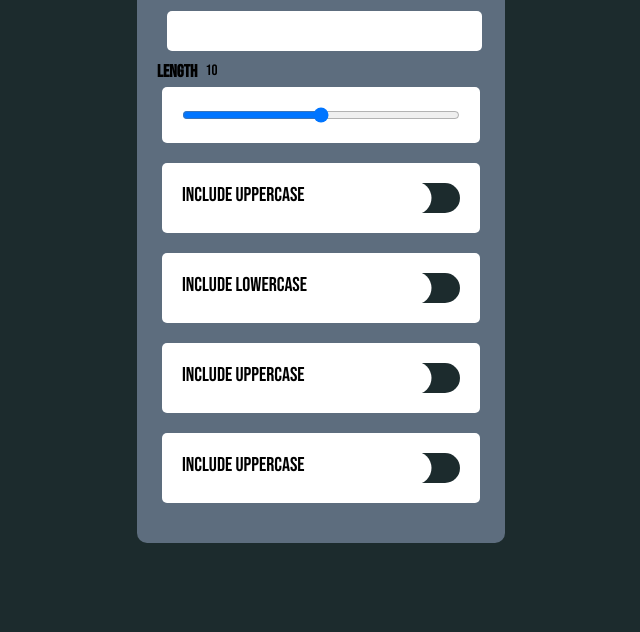
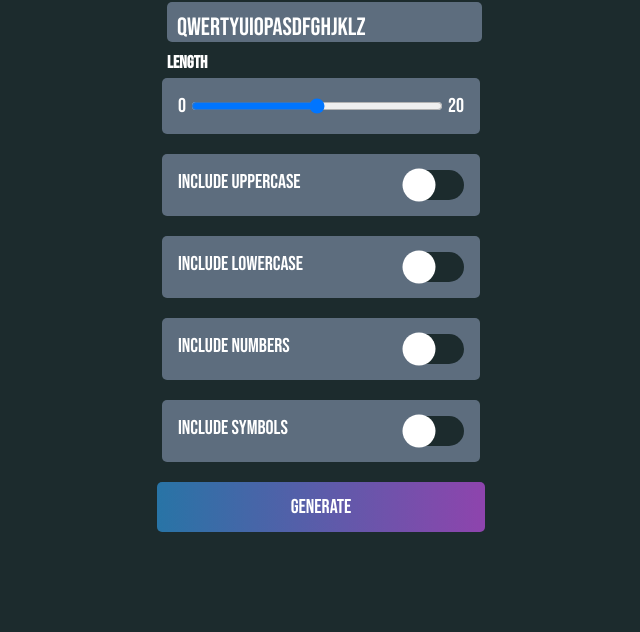
Before and after one commit to JohnnyOhms/Password-Generator, a plain HTML site: page index.html in a window 1280 px wide. Shown: the part 168-800 px from the top of the page, without its empty margins (319-959 px from the left). Drawn offline with Linux system fonts and the light colour scheme; a web font is replaced by a local one.

Commit message:
css update

```diff
--- a/index.html
+++ b/index.html
@@ -12,12 +12,14 @@
 <body>
     <div class="container">
         <h1>Password Generator</h1>
-        <div class="display"></div>
+        <div class="display">qwertyuiopasdfghjklz</div>
         <div class="range-value">
-            <h3>Length</h3> <p class="value">10</p>
+            <h3>Length</h3>
         </div>
         <form action="" class="selectArea">
-        <input type="range" name="range" id="range" min="4" max="10">
+        <p id="min">0</p>
+        <input type="range" name="range" id="range" min="4" max="20">
+        <p id="max">20</p>
         </form>
 
         <form action="" class="selectArea">
@@ -31,15 +33,16 @@
         </form>
 
         <form action="" class="selectArea">
-        <label for="numbers">Include Uppercase</label>
+        <label for="numbers">Include numbers</label>
         <input type="checkbox" name="numbers" id="numbers">
         </form>
 
         <form action="" class="selectArea">
-        <label for="symbols">Include Uppercase</label>
+        <label for="symbols">Include symbols</label>
         <input type="checkbox" name="symbols" id="symbols">
         </form>
 
+        <button class="btn">Generate</button>
     </div>
     <script src="script.js"></script>
 </body>
--- a/style.css
+++ b/style.css
@@ -30,6 +30,7 @@ body{
     justify-content: center;
     align-items: center;
     font-family: 'Bebas Neue';
+    color: var(--white);
 }
 
 h1{
@@ -43,21 +44,31 @@ h1{
     max-width: 900px;
     margin: 0 auto;
     padding: 20px;
-    background-color: var(--section);
+    /* background-color: var(--color-right); */
     border-radius: 10px;
     display: flex;
     flex-direction: column;
 }
 
 .display{
-    background-color: var(--white);
+    background-color: var(--section);
     margin: 0 auto;
     width: 96%;
     height: 40px;
+    font-size: 25px;
+    text-align: left;
     border-radius: var(--radius);
     padding: 1rem;
     margin: 1rem;
     cursor: pointer;
+}
+
+#max{
+    margin-left: 5px;
+}
+
+#min{
+    margin-right: 5px;
 }
 
 .range-value{
@@ -65,22 +76,39 @@ h1{
     font-size: 15px;
     font-family: inherit;
     margin-bottom: 5px ;
+    color: var(--white);
 }
 
 h3{
     padding-right: 8px;
+    margin-left: 1rem;
 }
 
 .selectArea{
     margin: 0px 5px 20px 5px;
-    background-color: var(--white);
-    padding: 2rem;
+    background-color: var(--section);
+    color: inherit;
+    padding: 1.6rem;
     border-radius: var(--radius);
     display: flex;
     justify-content: space-between;
     font-size: 20px;
     font-family: inherit;
 }
+
+.btn{
+    margin: 0 auto;
+    padding: 1.3rem;
+    width: 100%;
+    border-radius: var(--radius);
+    outline: none;
+    border: none;
+    font-size: 20px;
+    font-family: inherit;
+    color: var(--white);
+    background-image: linear-gradient(to right, var(--color-left) , var(--color-right));
+}
+
 
 #range{
     width: 100%;
@@ -96,6 +124,7 @@ input[type="checkbox"]{
     background-color: var(--black);
     border-radius: 30px;
     transition: .5s;
+    cursor: pointer;
 }
 
 input:checked[type="checkbox"]{
```
